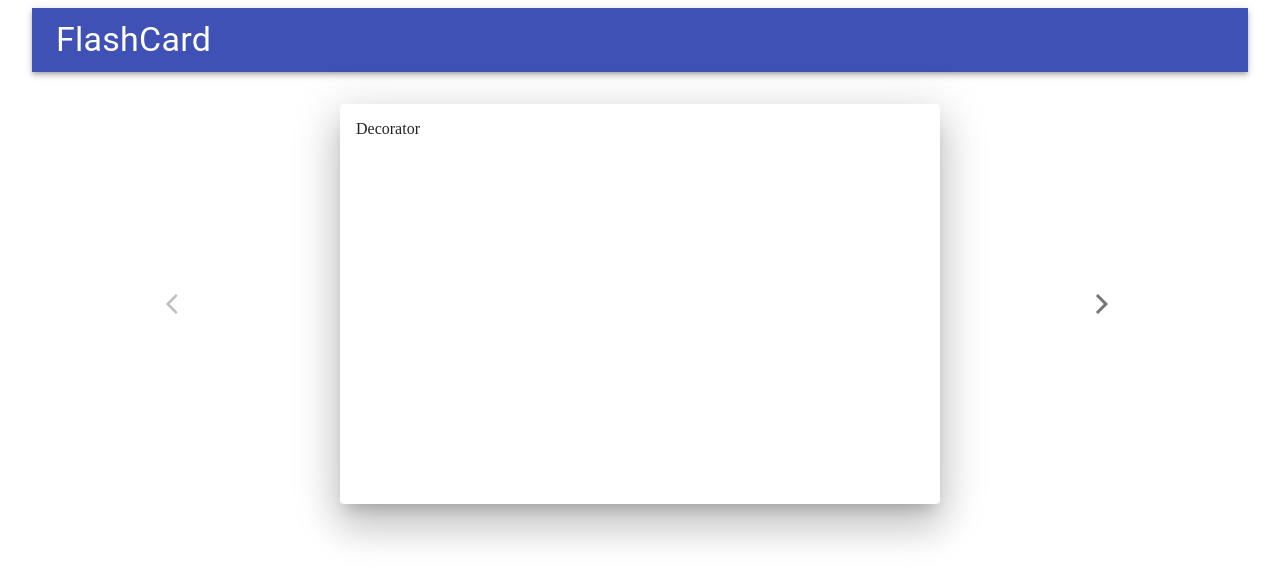
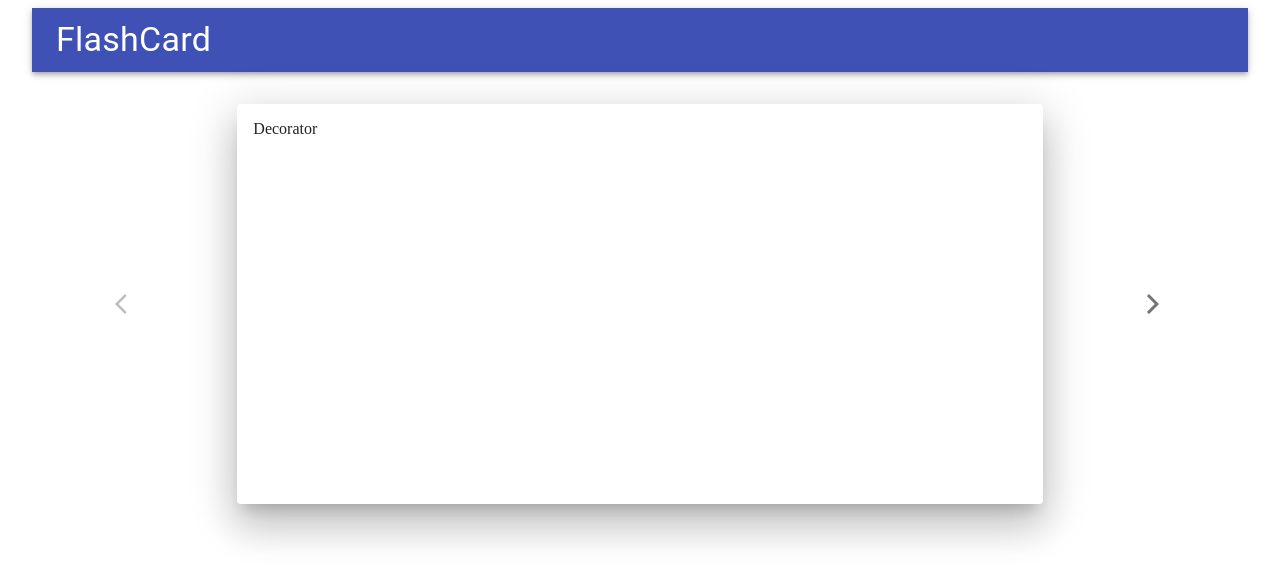
Before and after one commit to juhyun-nam/flashcard, a React (Create React App) app: page / in a window 1280 px wide. Both pictures are taken after a click on the button "GO STUDY". Shown: the top 582 px of the page. Built offline with nearby package versions, Linux system fonts and the light colour scheme.

Commit message:
change style

```diff
--- a/src/components/FlashCard.tsx
+++ b/src/components/FlashCard.tsx
@@ -10,13 +10,13 @@ type FlashCardProp = {
 };
 
 export default function FlashCard({ front, back }: FlashCardProp) {
-  const [flipped, setFlip] = useState(false);
+  const [flipped, setFlip]  = useState(false);
   const cardStyle = {
     width: '100%',
-    height: '50vh',
+    minHeight: '50vh',
   };
-  const renderCard = (key: string, content: string, onClick: () => void) => (
-    <Card style={cardStyle} elevation={24} key={key} onClick={onClick}>
+  const renderCard = (key: string, content: string) => (
+    <Card style={cardStyle} elevation={24} key={key} onClick={() => { setFlip(!flipped) }}>
       <CardContent>
         {content}
       </CardContent>
@@ -26,8 +26,8 @@ export default function FlashCard({ front, back }: FlashCardProp) {
   return (
     <Box>
       <Flip isFlipped={flipped} flipDirection="horizontal">
-        {renderCard('front', front, () => { setFlip(true); })}
-        {renderCard('back', back, () => { setFlip(false); })}
+        {renderCard('front', front)}
+        {renderCard('back', back)}
       </Flip>
     </Box>
   );
--- a/src/screens/Study.tsx
+++ b/src/screens/Study.tsx
@@ -20,19 +20,19 @@ export default function Study() {
   };
   const iconStyle = {
     width: '100%',
-    height: '100%',
+    height: '50vh',
   };
   return (
     <Grid container spacing={2}>
-      <Grid item xs={3}>
+      <Grid item xs={2}>
         <IconButton disabled={!cardContainer.hasPrev()} style={iconStyle} onClick={prev}>
           <PrevIcon />
         </IconButton>
       </Grid>
-      <Grid item xs={6}>
+      <Grid item xs={8}>
         <FlashCard front={content.front} back={content.back} />
       </Grid>
-      <Grid item xs={3}>
+      <Grid item xs={2}>
         <IconButton disabled={!cardContainer.hasNext()} style={iconStyle} onClick={next}>
           <NextIcon />
         </IconButton>
```
